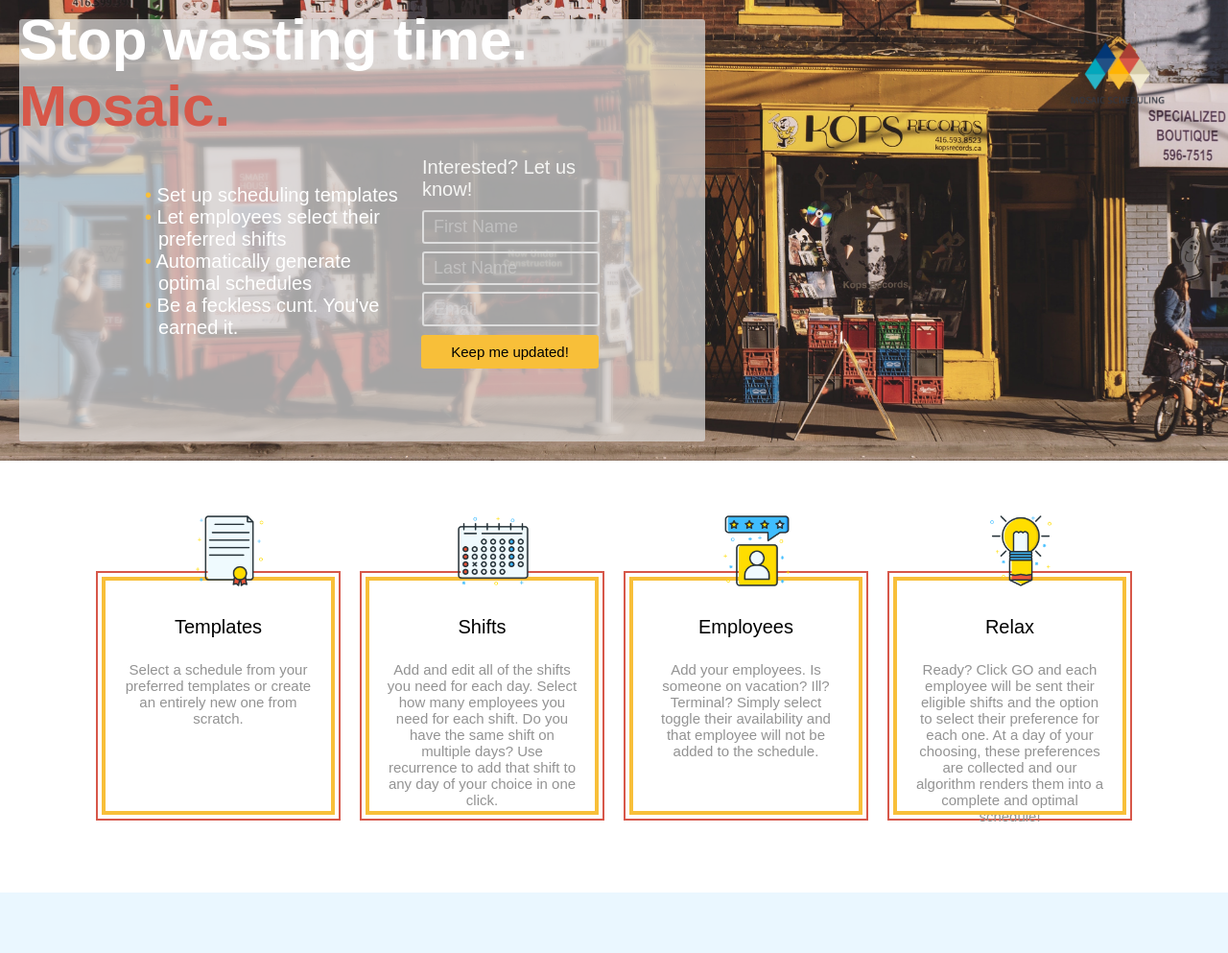
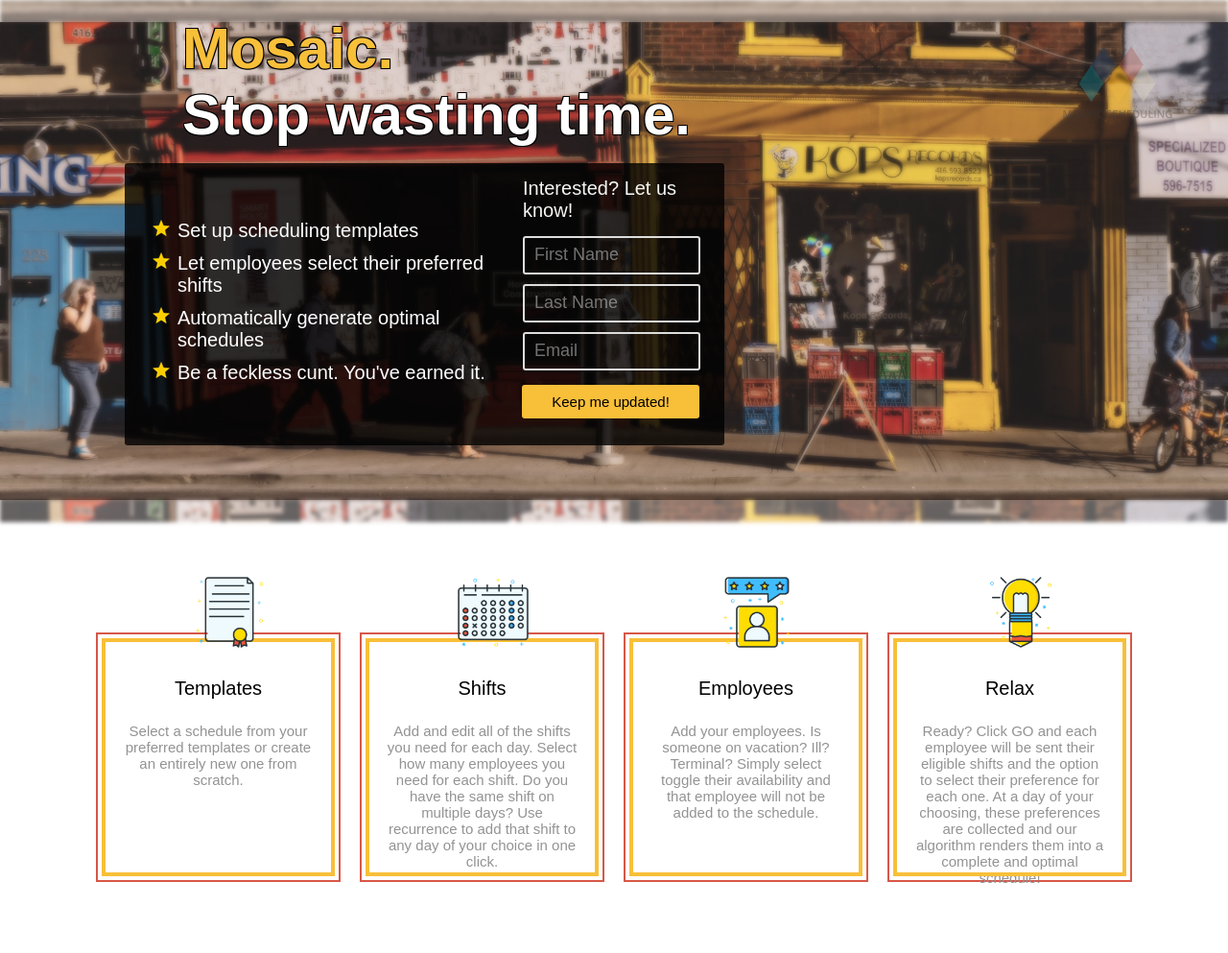
Before and after one commit to AndrewRL/landing_page, a Flask app: page / in a window 1280 px wide. Shown: the top 993 px of the page at 96% size. Run offline with Flask 2, Linux system fonts and the light colour scheme; some libraries are stand-ins or nearby versions.

Commit message:
added a border to the header title

```diff
--- a/static/landing_page.css
+++ b/static/landing_page.css
@@ -32,11 +32,20 @@ body, html {
 }
 
 .yellow {
-    color: #F8bF39;
+    color: #F8bF39 !important;
 }
 
 .dark-blue {
     color: #333741;
+}
+
+.text-outline {
+  color: white;
+  text-shadow:
+    -1px -1px 0 #000,
+     1px -1px 0 #000,
+    -1px 1px 0 #000,
+     1px 1px 0 #000;
 }
 
 .bold {
@@ -57,12 +66,15 @@ body, html {
 }
 
 .opaque {
-    grid-column: 1 / 8;
-    grid-row: 1 / 8;
-    background: #ddd;
-    opacity: 0.7;
+    grid-column: 2 / 8;
+    grid-row: 3 / 7;
+    background: #000;
+    opacity: 0.8;
     border-radius: 3px;
     z-index: 1;
+    margin-right: -20px;
+    margin-bottom: -15px;
+    margin-left: 5px;
 }
 
 .blurred-background {
@@ -72,20 +84,21 @@ body, html {
     width: 100%;
     height: 100%;
     background-image: url('storefront_orig.jpg');
-    background-size: 178%;
+    background-size: 100%;
     background-position: 3%;
 }
 
 .mask {
-    grid-column: 1 / 8;
+    grid-column: 1 / 13;
     grid-row: 1 / 8;
     z-index: 0;
     opacity: 0.7;
+    margin: -20px;
 }
 
 .bg-image {
     background-image: url("storefront_orig.jpg");
-    height: 60%;
+    height: 68%;
     background-position: center;
     background-repeat: no-repeat;
     background-size: 100%;
@@ -100,7 +113,7 @@ body, html {
 
 .bg-color-two {
     background: #f6f6f4;
-    height: 40%;
+    height: 32%;
     background-position: bottom;
     background-repeat: no-repeat;
     background-size: cover;
@@ -139,7 +152,7 @@ body, html {
 }
 
 .banner-text {
-    grid-column: 1 / 8;
+    grid-column: 2 / 8;
     grid-row: 1 / 3;
     font-size: 60px;
     font-weight: 550;
@@ -147,6 +160,7 @@ body, html {
     align-self: center;
     justify-self: center;
     z-index: 2;
+    padding-left: 50px;
 }
 
 .banner-tag-line {
@@ -300,24 +314,20 @@ body, html {
 }
 
 .bullet-points {
-    grid-column: 2 / 5;
+    grid-column: 2 / 6;
     grid-row: 3 / 7;
     z-index: 2;
     font-size: 20px;
     align-self: center;
+    margin-left: 20px;
 }
 
 .features-list {
-    list-style: none;
+    list-style-image: url("star.png");
 }
 
 .feature-item {
-    text-indent: -.7em;
-}
-
-.feature-item:before {
-    content: "•  ";
-    color: #f8bf39; /* or whatever color you prefer */
+    padding-top: 10px;
 }
 
 .form-opaque {
@@ -330,7 +340,7 @@ body, html {
 }
 
 .signup-form {
-    grid-column: 5 / 7;
+    grid-column: 6 / 8;
     grid-row: 3 / 7;
     display: grid;
     justify-items: center;
--- a/templates/landing_page.html
+++ b/templates/landing_page.html
@@ -4,7 +4,11 @@
 <div class="bg-image normal-text">
     <div class="structure">
         <img class="splash-logo" src="static/logo.png">
-        <div class="banner-text">Stop wasting time. <span class="red">Mosaic.</span></div>
+        <div class="banner-text">
+            <span class="yellow text-outline">Mosaic.</span>
+            <br>
+            <span class="dark-blue text-outline">Stop wasting time.</span>
+        </div>
 
         <div class="opaque"></div>
         <div class="mask">
```
Also changed, not shown: static/star.png.
